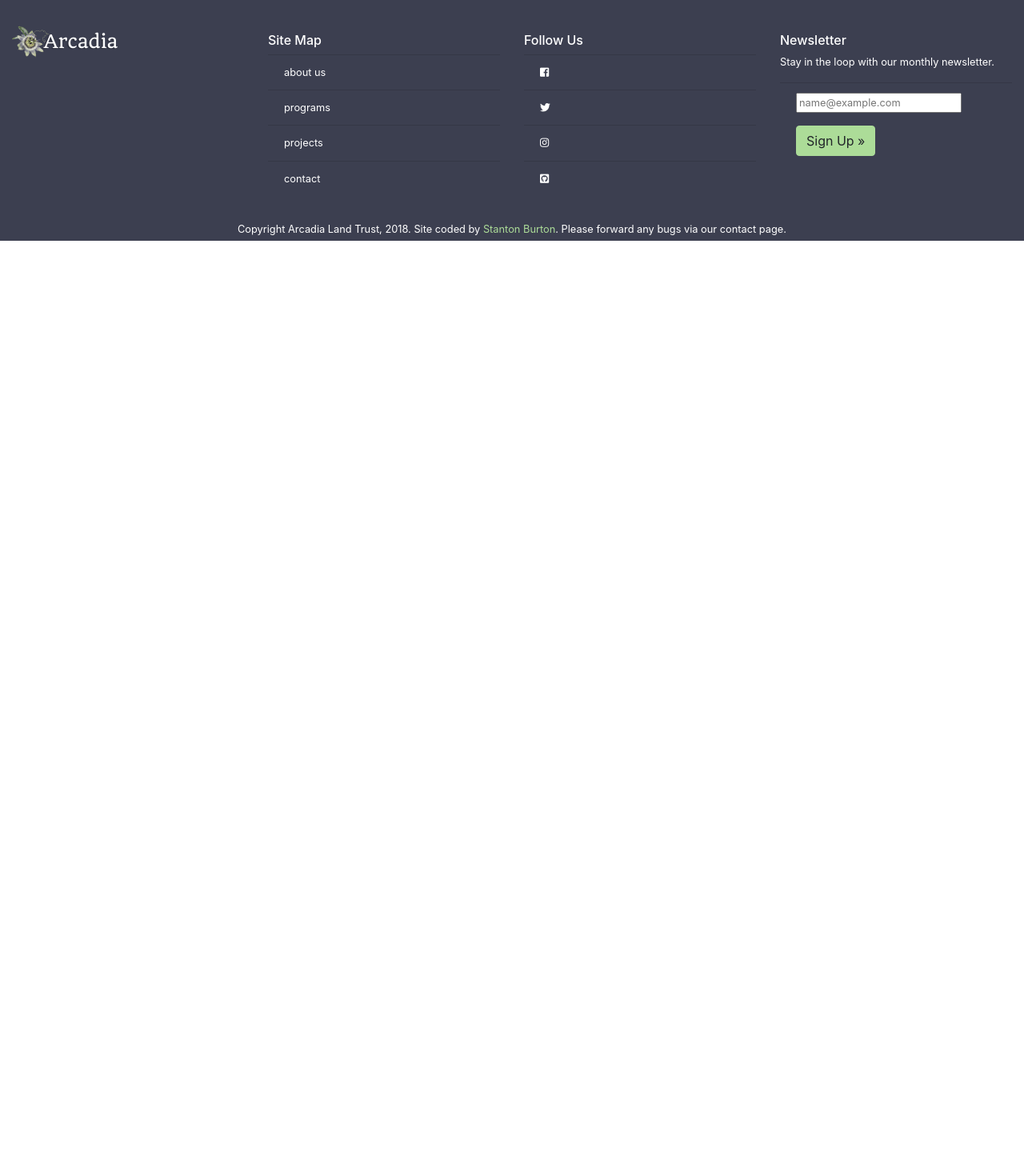
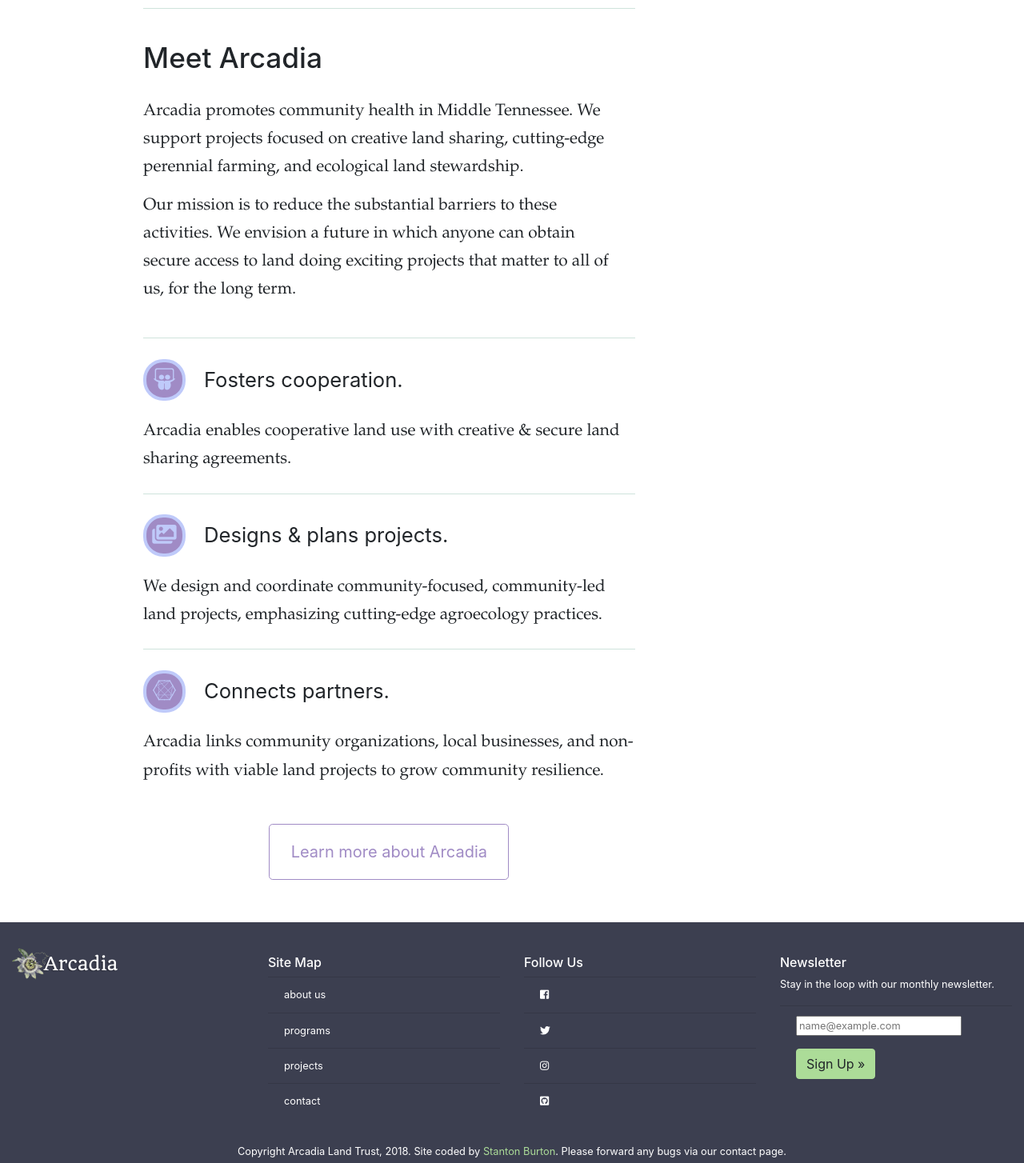
Before and after one commit to ArcadiaLandTrust/arcadia_website, a Django app: page /about/ in a window 1280 px wide. Shown: the part 66-1520 px from the top of the page at 80% size. Before the commit the page ends 367 px from the top, so only its background shows below. Run offline with Django 3.2, Linux system fonts and the light colour scheme; some libraries are stand-ins or nearby versions.

Commit message:
added an about page template.

```diff
--- a/arcadia_website/templates/base.html
+++ b/arcadia_website/templates/base.html
@@ -66,7 +66,7 @@
           <a href="#" class="nav-link dropdown-toggle" role="button" data-toggle="dropdown" aria-haspopup="true" aria-expanded="false">Programs</a>
 
           <div class="dropdown-menu">
-            <a class="dropdown-item" href="{% url 'about' %}">Land Design & Stewardship</a>
+            <a class="dropdown-item" href="{% url 'about' %}">Land Planning & Stewardship</a>
             <a class="dropdown-item" href="{% url 'about' %}">Land Sharing</a>
             <a class="dropdown-item" href="{% url 'about' %}">Research & Learning</a>
           </div>
--- a/arcadia_website/templates/pages/about.html
+++ b/arcadia_website/templates/pages/about.html
@@ -1 +1,91 @@
 {% extends "base.html" %}
+{% load static i18n compress %}
+{% block content %}
+  <div class="container-fluid css-grid-container css-grid--card homepage-content">
+      <!--div.row is the css-grid wrapper-->
+      <div class="row" role="main">
+          <!--The column is for bootstrap, meet-arcadia points to the grid-area name we use to -->
+          <div class="col-12 col-sm-11 col-md-10 col-lg-8 mx-auto meet-arcadia">
+              <div class="card main-content" role="section">
+                <div class="meet-header">
+                  <h2 class="meet-title font-family-sans-serif">Meet Arcadia</h2>
+                  <p>Arcadia promotes community health in Middle Tennessee.
+                    We support projects focused on creative land sharing, cutting-edge perennial farming, and ecological land stewardship.</p>
+
+                    <p>Our mission is to reduce the substantial barriers to these activities. We envision a future in which anyone
+                    can obtain secure access to land doing exciting projects that matter to all of us,
+                    for the long term. </p>
+                </div>
+
+                    <dl class="list-features">
+
+
+                        <dt>
+                          <i class="fab fa-slideshare"></i>
+                          Fosters cooperation.
+                        </dt>
+
+                        <dd>
+                          <p>Arcadia enables cooperative land use with creative & secure land sharing agreements.</p>
+                        </dd>
+
+
+                        <dt>
+                          <i class="fas fa-images"></i>
+                          Designs & plans projects.
+                        </dt>
+
+                        <dd>
+                          <p>We design and coordinate community-focused, community-led land projects, emphasizing cutting-edge agroecology practices.</p>
+                        </dd>
+
+
+                        <dt>
+                          <i class="fab fa-connectdevelop"></i>
+                          Connects partners.
+                        </dt>
+
+                        <dd>
+                          <p>Arcadia links community organizations, local businesses, and non-profits with viable land projects to grow community resilience.</p>
+                        </dd>
+
+
+                        <!--<dt>-->
+                          <!--<i class="fas fa-tree"></i>-->
+                          <!--Secures land.-->
+                        <!--</dt>-->
+
+                        <!--<dd>-->
+                          <!--<p>First and foremost, Arcadia holds land in trust, guaranteeing it will be used only for community & ecological benefit forever.</p>-->
+                        <!--</dd>-->
+
+
+                    </dl>
+
+                <a href="{% url 'about' %}" class="btn btn-outline-secondary btn-lg arc-btn">Learn more about Arcadia</a>
+
+              </div>
+          </div>
+
+          <!--<div class="col-12 col-sm-11 col-md-10 col-lg-8 mx-auto explore">-->
+              <!--<div class="card">-->
+                <!--<h2>Explore ongoing projects</h2>-->
+                <!--<p> Learn the details of our ongoing projects, how you can get involved, and the steps for launching a new project with Arcadia.</p>-->
+                <!--<a href="{% url 'about' %}" class="btn btn-outline-primary btn-lg arc-btn" role="button">Explore Projects</a>-->
+
+              <!--</div>-->
+          <!--</div>-->
+
+          <!--<div class="col-12 col-sm-11 col-md-10 col-lg-8 mx-auto support">-->
+              <!--<div class="card">-->
+                <!--<h1>Support Arcadia</h1>-->
+                <!--<p> <i class="far fa-heart fa-10x"></i></p>-->
+
+              <!--</div>-->
+          <!--</div>-->
+
+      </div>
+
+  </div>
+
+{% endblock content %}
--- a/arcadia_website/templates/pages/home.html
+++ b/arcadia_website/templates/pages/home.html
@@ -100,9 +100,4 @@
   </div>
 
 
-
-
-
-<!--End CSS grid experiment-->
-
 {% endblock content %}
```
